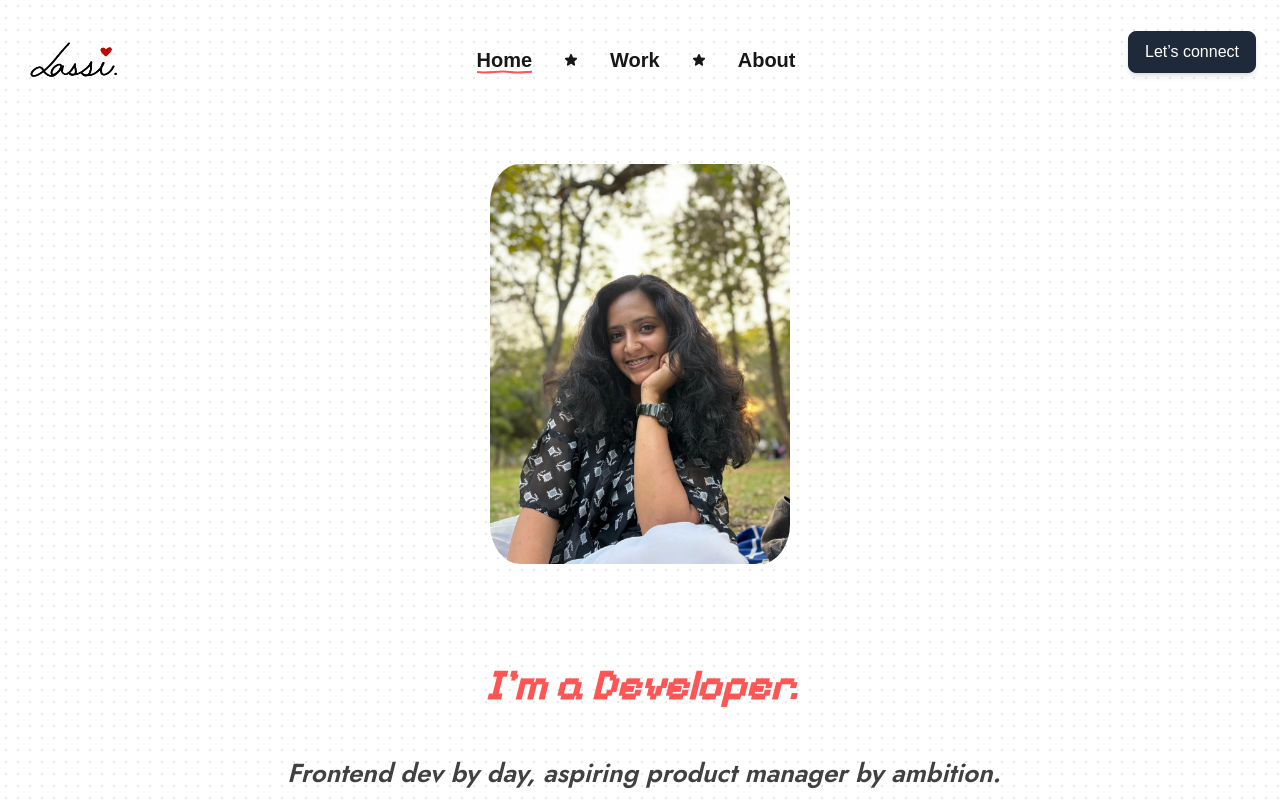
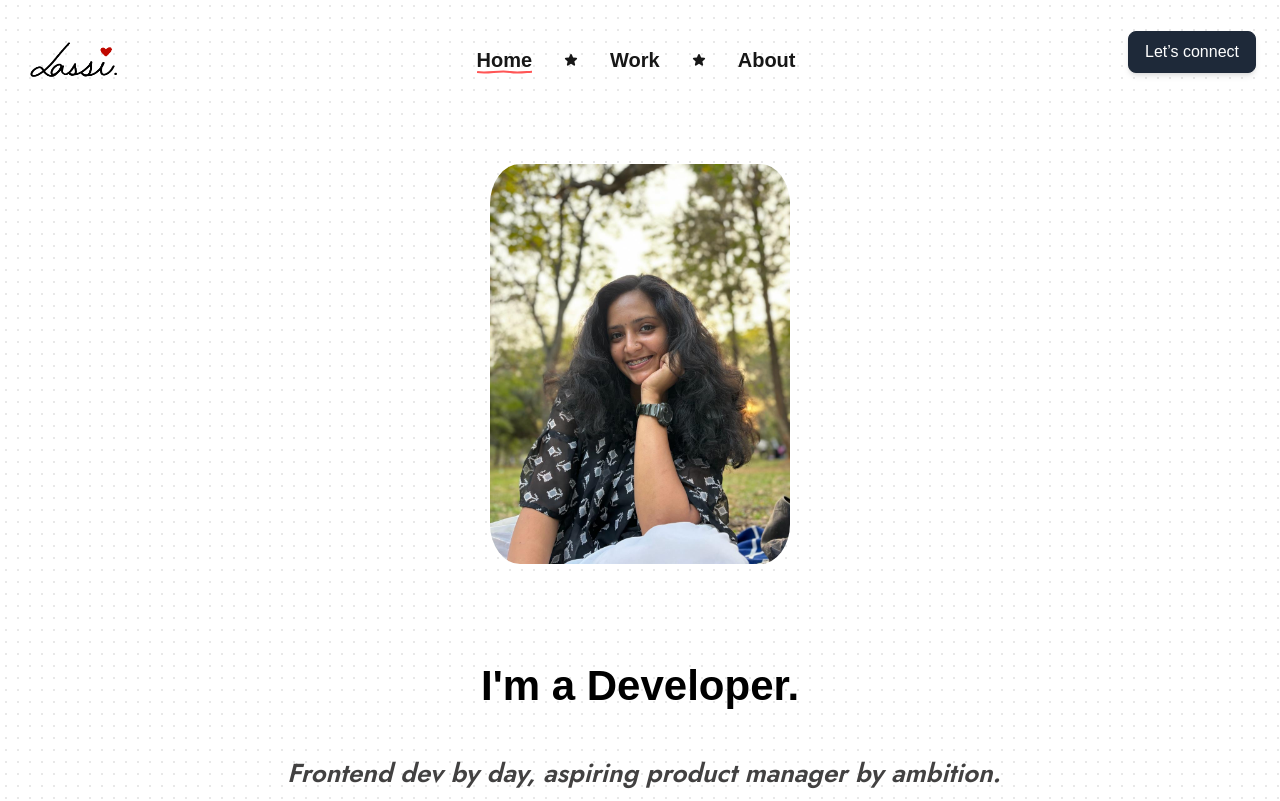
Before and after one commit to LasithaE/my-portfolio, a Next.js app: page / in a window 1280 px wide. Shown: the top 801 px of the page. Built offline with nearby package versions, Linux system fonts and the light colour scheme; a web font is replaced by a local one.

Commit message:
fix: changes

```diff
--- a/src/app/globals.css
+++ b/src/app/globals.css
@@ -51,6 +51,9 @@ body::-webkit-scrollbar {
 }
 .font-eb-garamond {
   font-family: "EB Garamond", sans-serif;
+}
+.font-instrument {
+  font-family: "Instrument", sans-serif;
 }
 .font-jost {
   font-family: "Jost", sans-serif;
--- a/src/app/layout.js
+++ b/src/app/layout.js
@@ -1,4 +1,4 @@
-import { EB_Garamond, Fleur_De_Leah, Jost, Inter_Tight, Pixelify_Sans } from "next/font/google";
+import { EB_Garamond, Fleur_De_Leah, Jost, Inter_Tight, Pixelify_Sans, Instrument_Serif } from "next/font/google";
 import "@/app/globals.css";
 import { TopBar } from "@/components/TopBar";
 
@@ -25,6 +25,11 @@ const EBGaramond = EB_Garamond({
   weight: "400",
   subsets: ["latin"],
 });
+const instrument = Instrument_Serif({
+  variable: "--font-instrument",
+  weight: "400",
+  subsets: ["latin"],
+});
 export const metadata = {
   title: "Lasitha E ☆ Product",
   description: "Generated by create next app",
--- a/src/components/TypingEffect/index.js
+++ b/src/components/TypingEffect/index.js
@@ -2,11 +2,11 @@ import { Typewriter } from 'react-simple-typewriter';
 
 const TypingEffect = () => {
   return (
-    <div className="text-[36px] md:text-[42px] ml-3 mb-2 font-pixelify italic cursor-default">
+    <div className="text-[36px] md:text-[42px] ml-3 mb-2 font-instrument cursor-default">
 
-      <span className="font-semibold italic text-[#FF5555]">
+      <span className="font-semibold text-black">
         <Typewriter
-          words={["hey, I'm Lasitha.", "I'm a Developer.", "I'm a Project Manager."]}
+          words={["Hey, I'm Lasitha.", "I'm a Developer.", "I'm a Project Manager."]}
           loop={0} // Infinite loop
           cursor
           cursorStyle="|"
```
